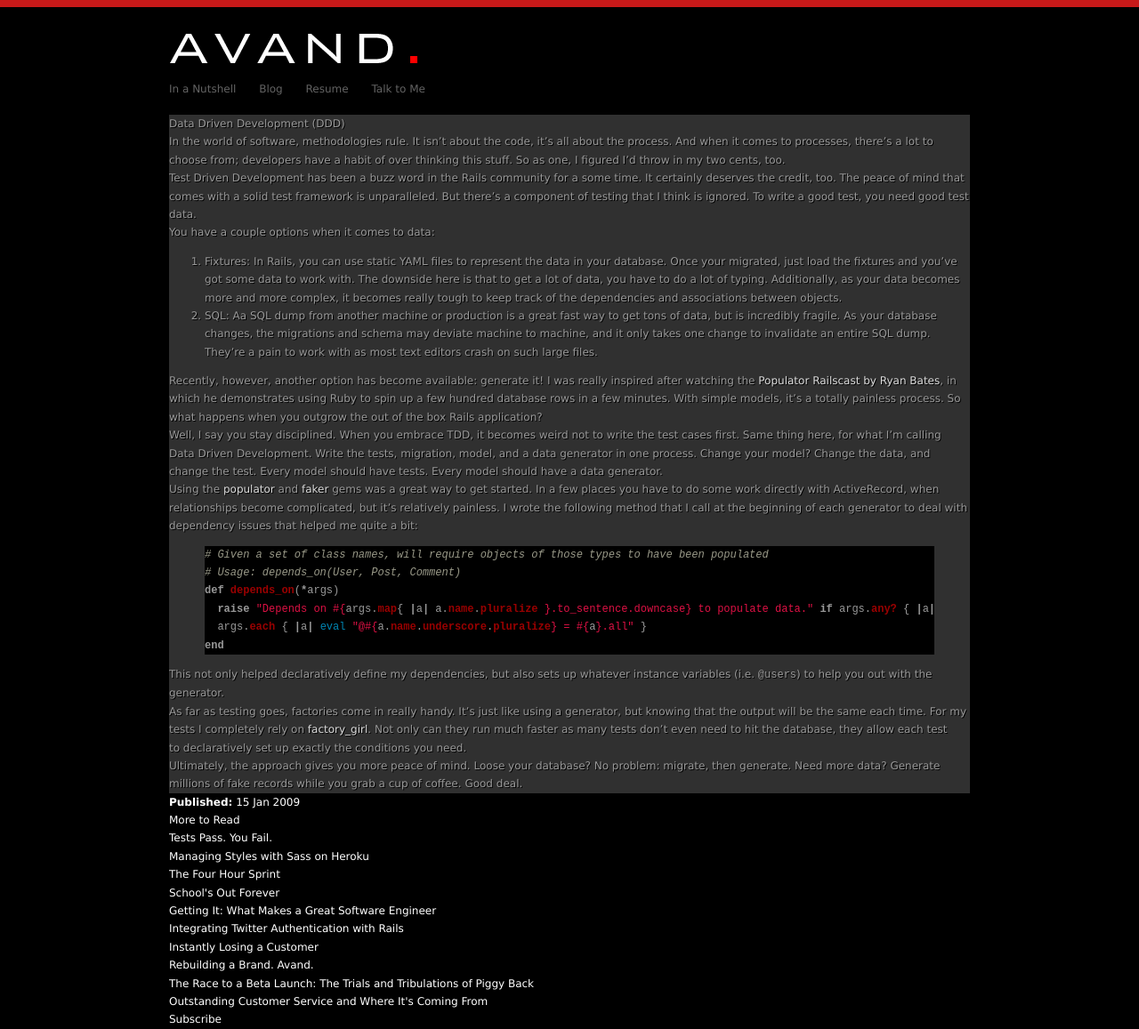
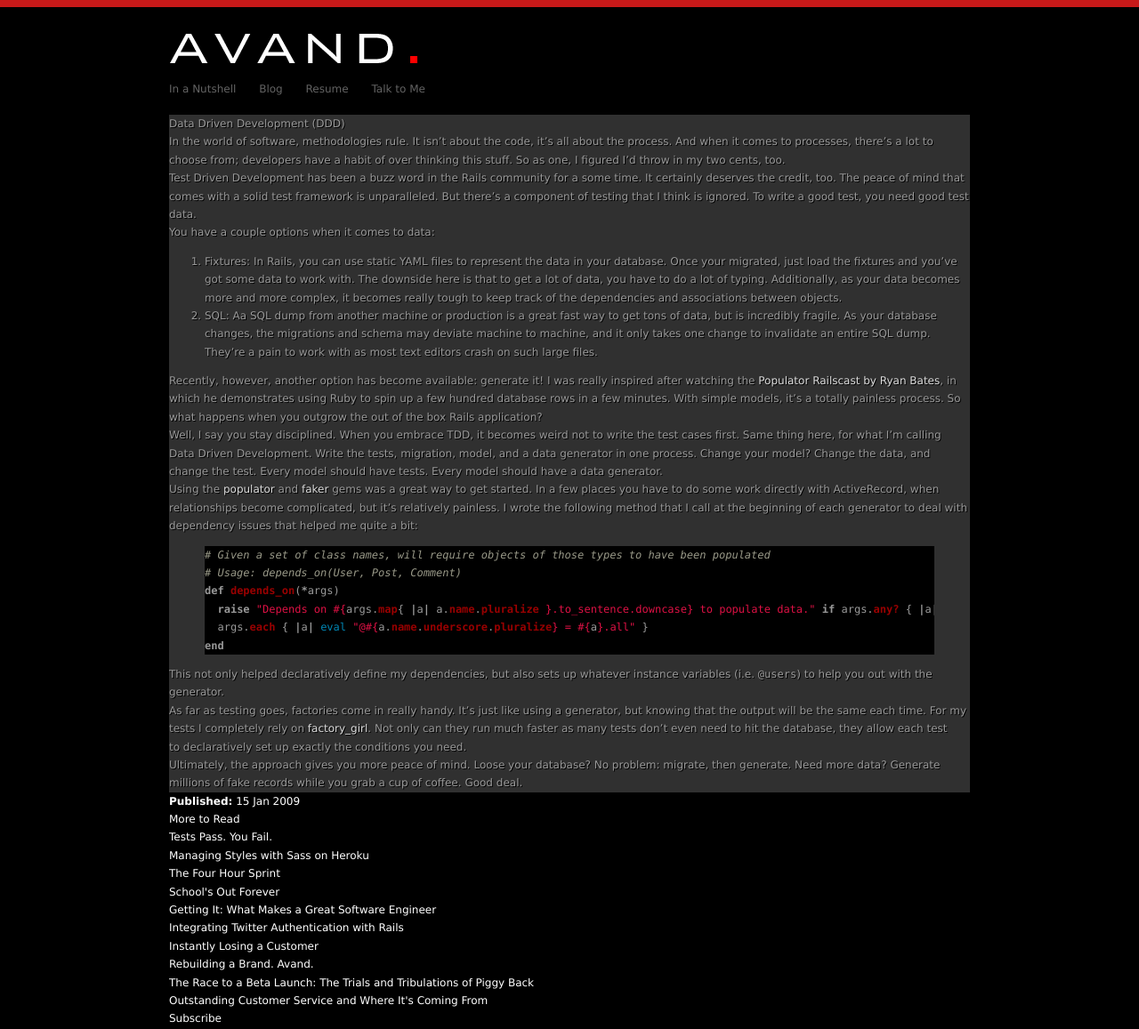
Before and after one commit to avand/avand.github.com, a Jekyll site: the page built from _posts/2009-01-15-data-driven-development-ddd.markdown, in a window 1280 px wide. Shown: the whole page at 89% size. Built offline with Jekyll 4.4.1, drawn with Linux system fonts in a browser that asks for light colours; Markdown is read by kramdown in place of the engine named in the settings.

Commit message:
better typeface for code blocks

```diff
--- a/stylesheets/common.css
+++ b/stylesheets/common.css
@@ -47,7 +47,7 @@ a {
   text-decoration: none;
 }
 code {
-  font-family: "Courier New";
+  font-family: 'Monaco', 'Courier New', monospace;
   font-size: 12px;
 }
 ul li {
```
